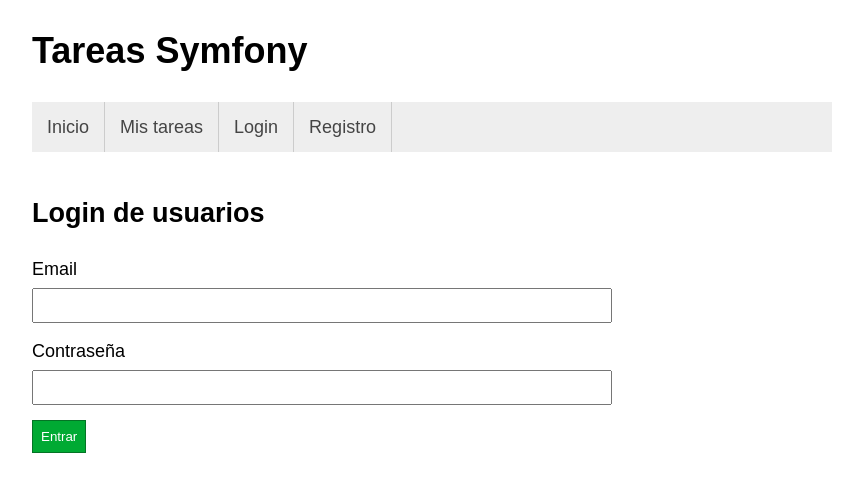
After one commit to irene1972/proyecto-symfony4, a Symfony app: template templates/user/login.html.twig in a window 1280 px wide. The commit adds this page. Shown: the top 492 px of the page, without its empty margins (208-1071 px from the left). Run offline with Twig, Linux system fonts and the light colour scheme; the template is opened without the code that fills it, so the values that code supplies are empty; some libraries are stand-ins or nearby versions.

Commit message:
Users Login

```diff
--- a/templates/base.html.twig
+++ b/templates/base.html.twig
@@ -14,11 +14,17 @@
                 <ul id="menu">
                     <li><a href="{{ path('tasks') }}">Inicio</a></li>
                     <li><a href="">Mis tareas</a></li>
-                    <li><a href="">Login</a></li>
+                    <li><a href="{{ path('login') }}">Login</a></li>
                     <li><a href="{{ path('register') }}">Registro</a></li>
                 </ul>
             </div>
+
             <div class="clearfix"></div>
+
+            {% if app.user %}
+                {{ dump(app.user) }}
+            {% endif %}
+
         {% endblock %}
         {% block body %}{% endblock %}
         {% block javascripts %}{% endblock %}
--- /dev/null
+++ b/templates/user/login.html.twig
@@ -0,0 +1,33 @@
+{% extends 'base.html.twig' %}
+
+{% block title %}Login de usuarios{% endblock %}
+
+{% block body %}
+    <div class="example-wrapper">
+        <h2>Login de usuarios</h2>
+
+        {% if error %}
+            <div class="alert alert-error">
+                {{ error.messagekey|trans(error.messageData, 'security') }}
+            </div>
+        {% endif %}
+
+        {% if app.user %}
+            {{ dump(app.user) }}
+        {% endif %}
+
+        <form action="{{ path('login') }}" method="POST">
+            <label for="username">Email</label>
+            <input type="email" id="username" name="_username" value="{{ last_username }}" />
+
+            <label for="password">Contraseña</label>
+            <input type="password" id="password" name="_password" />
+
+            <div class="clearfix"></div>
+
+            <input type="submit" value="Entrar" />
+
+        </form>
+
+    </div>
+{% endblock %}
```
Also changed, not shown: config/routes.yaml (+13 -0 lines), src/Controller/TaskController.php (+1 -13 lines), src/Controller/UserController.php (+12 -0 lines), 1 other file.
